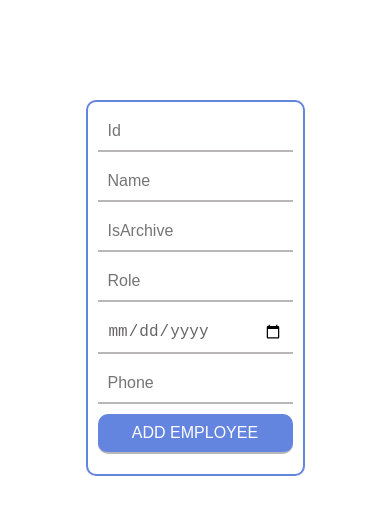
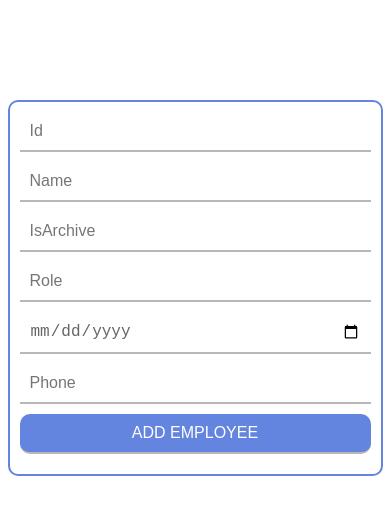
Before and after one commit to layout-IT/TestTask, a React (Create React App) app: page /TestTask/add in a window 390 px wide. Shown: the top 514 px of the page. Built offline with nearby package versions, Linux system fonts and the light colour scheme.

Commit message:
increased the media query width of the form

```diff
--- a/src/components/employeeForm/employeeAddForm/EmployeeAddForm.module.scss
+++ b/src/components/employeeForm/employeeAddForm/EmployeeAddForm.module.scss
@@ -11,6 +11,9 @@
   padding: 10px;
   margin-top: 100px;
   border-radius: 10px;
+  @media (max-width: 700px) {
+    width: 90%;
+  }
 }
 
 .item {
```
